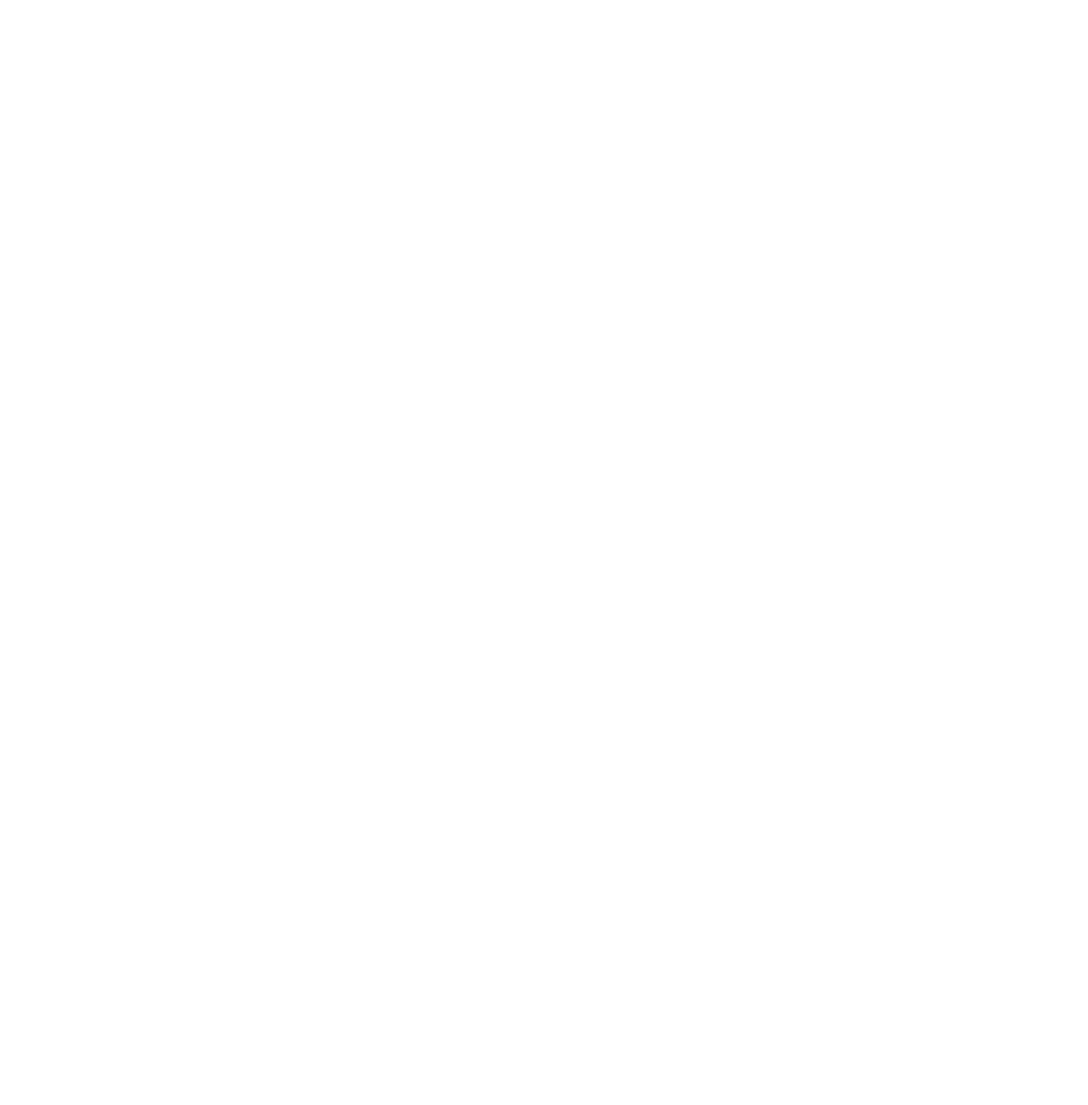
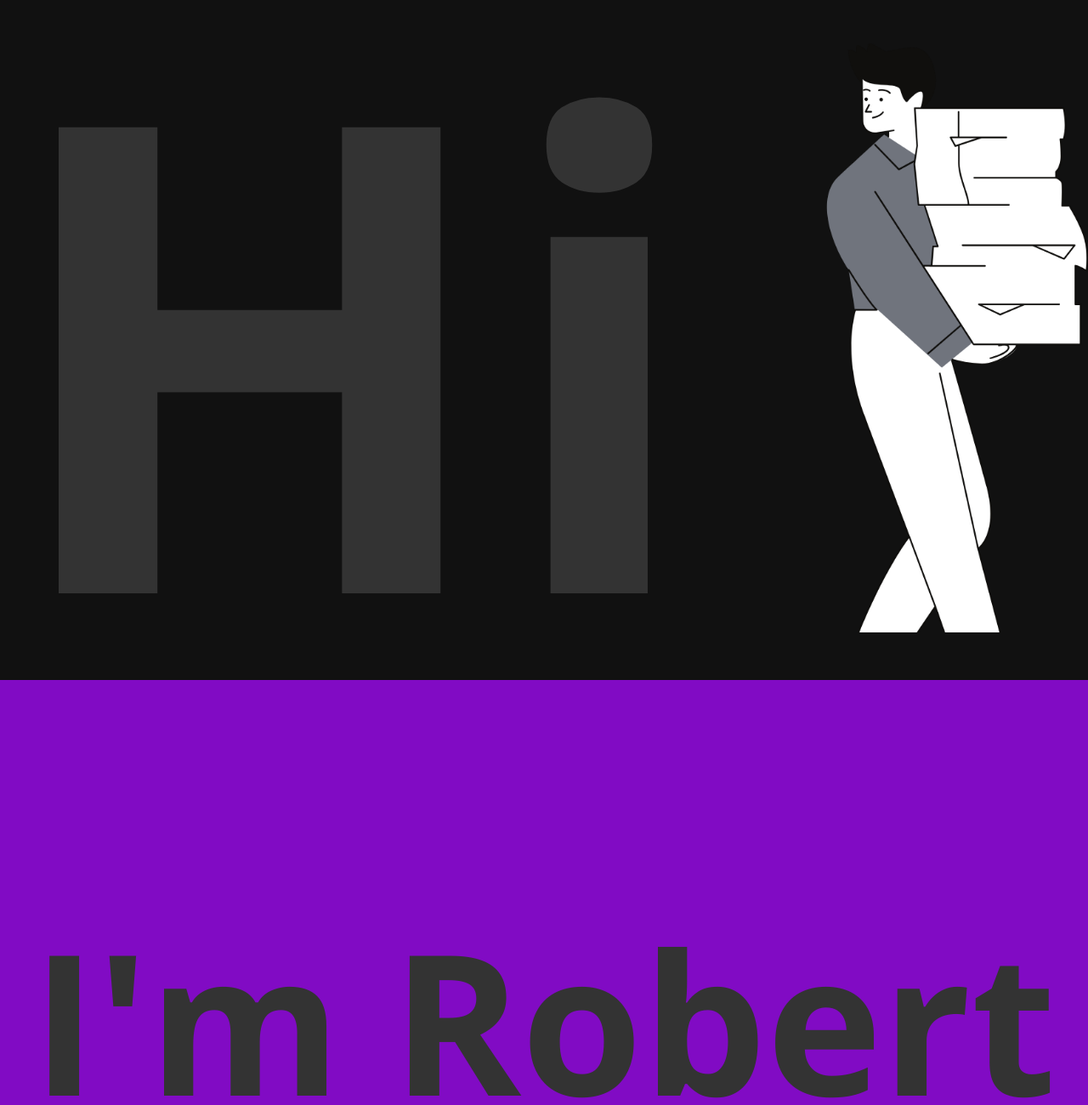
Before and after one commit to roberttmello/my-portfolio, a plain HTML site: page index.html in a window 1280 px wide. Shown: the top 1300 px of the page at 85% size. Before the commit the page ends 800 px from the top, so only its background shows below. Drawn offline with nearby package versions, Linux system fonts and the light colour scheme.

Commit message:
Add job title container

```diff
--- a/index.html
+++ b/index.html
@@ -4,15 +4,46 @@
   <meta charset="UTF-8">
   <meta http-equiv="X-UA-Compatible" content="IE=edge">
   <meta name="viewport" content="width=device-width, initial-scale=1.0">
+  <!-- Google fonts - Open Sans -->
+  <link rel="preconnect" href="https://fonts.googleapis.com">
+  <link rel="preconnect" href="https://fonts.gstatic.com" crossorigin>
+  <link href="https://fonts.googleapis.com/css2?family=Open+Sans:wght@300;400;500;600;700;800&display=swap"
+    rel="stylesheet">
+  <!-- My CSS file -->
   <link rel="stylesheet" href="style.css">
-  <title>Carlos Robert - Web Developer</title>
+  <title>Robert - Web Developer</title>
 </head>
 <body>
   <div class="container">
     <!-- INTRODUCTION -->
     <div class="intro">
 
+      <!-- salute container -->
+      <div class="salute">
+        <div class="saluteTextContainer">
+          <h1 class="saluteText">Hi</h1>
+        </div>
+        <div class="saluteImageContainer">
+          <img src="./img/person.png" alt="Person Image" class="saluteImage">
+        </div>
+      </div>
+
+      <!-- name container -->
+      <div class="nameContainer">
+        <h2 class="name">I'm Robert</h2>
+      </div>
+
+      <!-- Job title container -->
+      <div class="jobTitleContainer dark">
+        <h2 class="jobTitle">a JavaScript</h2>
+      </div>
+      <div class="jobTitleContainer purple">
+        <h2 class="jobTitle">and React Native Developer</h2>
+      </div>
+
     </div>
+
+
     <!-- PROJECTS -->
     <div class="projects">
 
--- a/style.css
+++ b/style.css
@@ -1,5 +1,69 @@
 * {
+    font-family: 'Open Sans', sans-serif;
     margin: 0;
     padding: 0;
     box-sizing: border-box;
 }
+
+.container {
+    background-color: #111;
+}
+
+.salute {
+    height: 100vh;
+    display: flex;
+    align-items: center;
+    overflow: hidden;
+}
+
+.saluteTextContainer {
+    flex: 3;
+}
+
+.saluteImageContainer {
+    flex: 1;
+}
+
+.saluteText {
+    color: #333;
+    font-size: 60vw;
+    cursor: default;
+}
+
+.saluteImage {
+    width: 100%;
+}
+
+.nameContainer {
+    height: 100vh;
+    background-color: #810BC4;
+}
+
+.name {
+    font-size: 18vw;
+    color: #333;
+    cursor: default;
+    text-align: center;
+    line-height: 100vh;
+}
+
+.jobTitleContainer {
+    display: flex;
+    align-items: center;
+    height: 100vh;
+}
+
+.dark {
+    background: url("./img/bg1.png");
+}
+
+.purple {
+    background: #810BC4  url("./img/bg2.png");
+}
+
+.jobTitle {
+    font-size: 10vw;
+    color: #333;
+    cursor: default;
+
+}
```
Also changed, not shown: img/bg1.png (added), img/bg2.png (added), img/github.png (added), img/laptop.png (added), img/person.png (added), img/phone.png (added).
